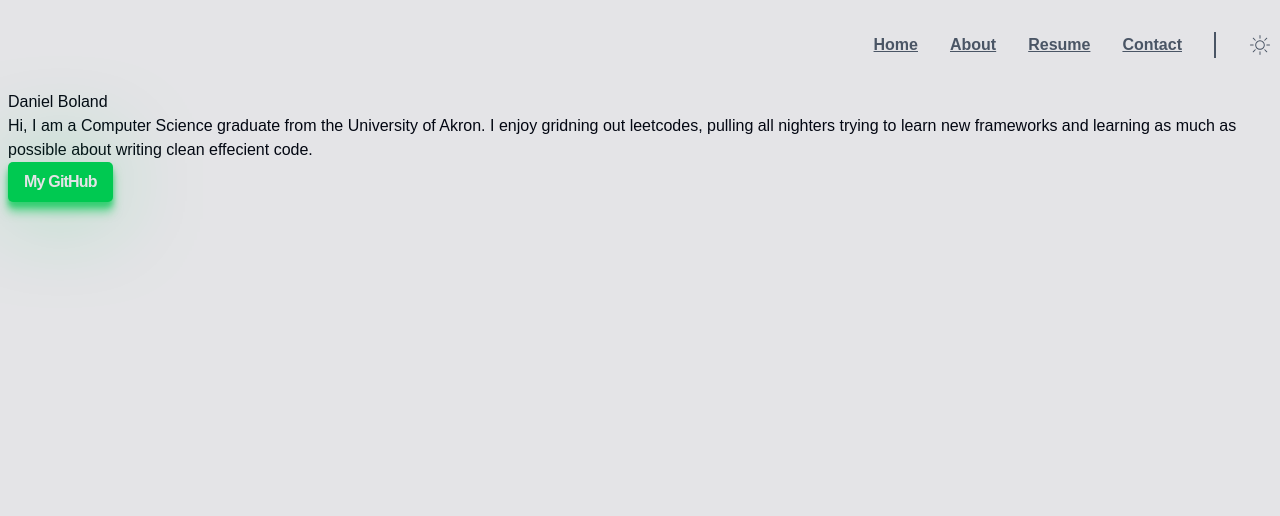
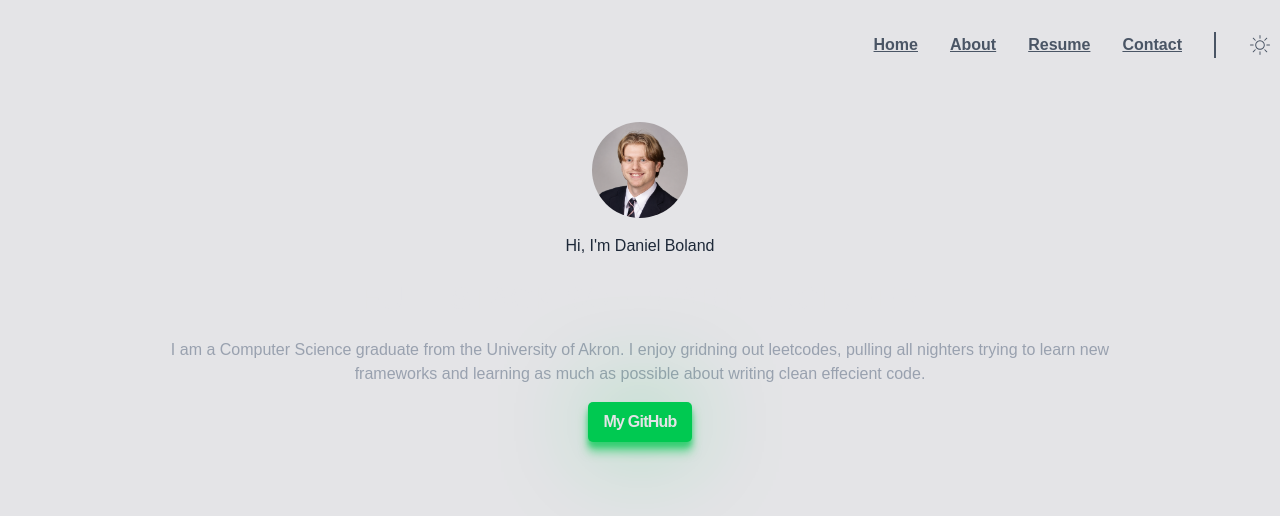
Before and after one commit to dboland08/portfolio-website, a Next.js app: page / in a window 1280 px wide. Shown: the top 516 px of the page. Built offline with nearby package versions, Linux system fonts and the light colour scheme; a web font is replaced by a local one.

Commit message:
Add hero section

```diff
--- a/app/globals.css
+++ b/app/globals.css
@@ -36,3 +36,12 @@ svg {
   max-width: 100%;
   user-select: none;
 }
+
+button {
+  display: inline-block;
+  padding: 0;
+  border: none;
+  background: none;
+  cursor: pointer;
+  color: inherit;
+}
--- a/app/page.tsx
+++ b/app/page.tsx
@@ -2,6 +2,7 @@ import Image from "next/image";
 import "../lib/home.css"
 import "../lib/utils.css"
 import "../components/header.css"
+import "../components/hero.css"
 
 export default function Home() {
   return (
@@ -40,14 +41,18 @@ export default function Home() {
 
         </nav>
       </header>
-      <article className="container">
-        <h1>Daniel Boland</h1>
-        <p> Hi, I am a Computer Science graduate from the University of Akron.
-          I enjoy gridning out leetcodes, pulling all nighters trying to learn new frameworks
-          and learning as much as possible about writing clean effecient code.
-        </p>
-        <button className="btn">My GitHub</button>
-      </article>
+      <main>
+        <section className=" hero container">
+          <img className="hero__img" src="/face.png" alt="profile pciture"/>
+          <h2 className="hero__subtitle">Hi, I'm Daniel Boland</h2>
+          <h1 className="hero__title">Full-Stack Software Engineer</h1>
+          <p className="hero__description">I am a Computer Science graduate from the University of Akron.
+            I enjoy gridning out leetcodes, pulling all nighters trying to learn new frameworks
+            and learning as much as possible about writing clean effecient code.
+          </p>
+          <button className="btn">My GitHub</button>
+        </section>
+      </main>
 
     </div>
   );
--- /dev/null
+++ b/components/hero.css
@@ -0,0 +1,33 @@
+.hero {
+    text-align: center;
+    display: flex;
+    flex-direction: column;
+    align-items: center;
+    justify-content: center;
+    gap: 1rem;
+    margin-top: 2rem;
+}
+
+.hero__img {
+    display: inline;
+    border-radius: 50%;
+    width: 6rem;
+    height: 6rem;
+}
+
+.hero__subtitle {
+    color: var(--color-gray800);
+    font-size: medium;
+}
+.hero__title {
+    color: var(--color-light);
+    text-transform: uppercase;
+    font-size: xx-large;
+}
+
+.hero__description {
+    color: var(--color-gray400);
+    font-size: medium;
+    margin-right: 10%;
+    margin-left: 10%;
+}
```
Also changed, not shown: public/face.png (added).
